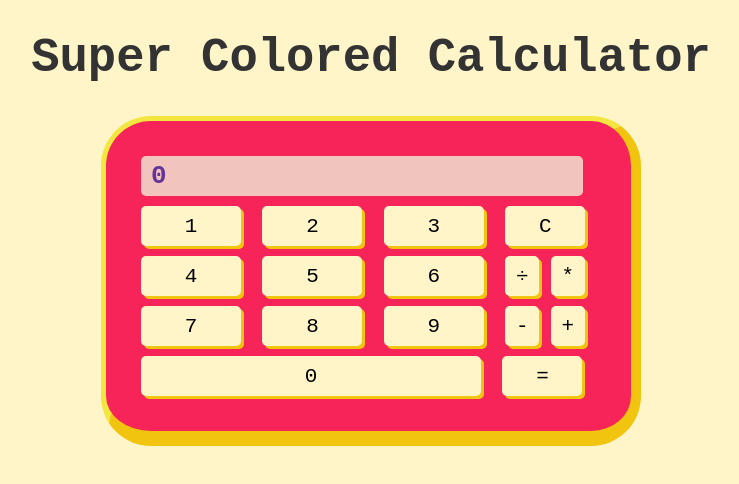
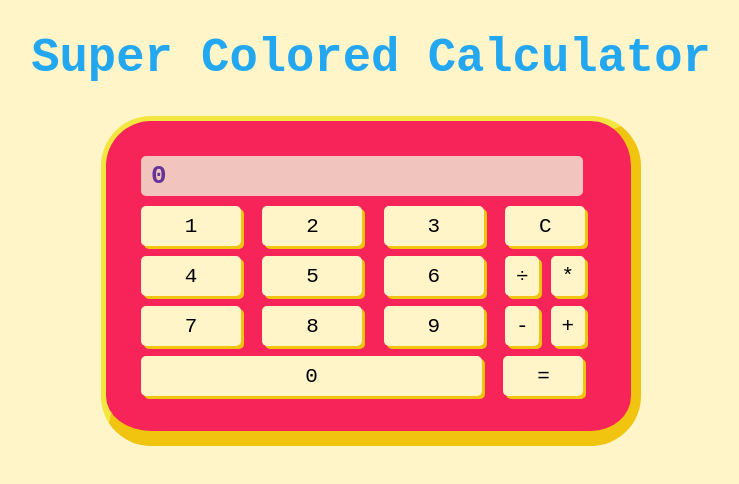
Before and after one commit to anabellaspinelli/Calculator, a plain HTML site: page index.html in a window 1280 px wide. Shown: the whole page, without its empty margins (269-1008 px from the left). Drawn offline with Linux system fonts and the light colour scheme.

Commit message:
Change title color to blue.

```diff
--- a/styles.css
+++ b/styles.css
@@ -11,7 +11,7 @@ body {
 h1 {
 	font-size: 3em;
 	text-align: center;
-	color: #333;
+	color: #22A7F0;
 }
 
 #wrapper {
@@ -65,7 +65,7 @@ input[value="*"], input[value="+"] {
 
 input[value="0"] {
 	height: 40px;
-	width: 340px;
+	width: 341px;
 }
 
 #equals {
```
